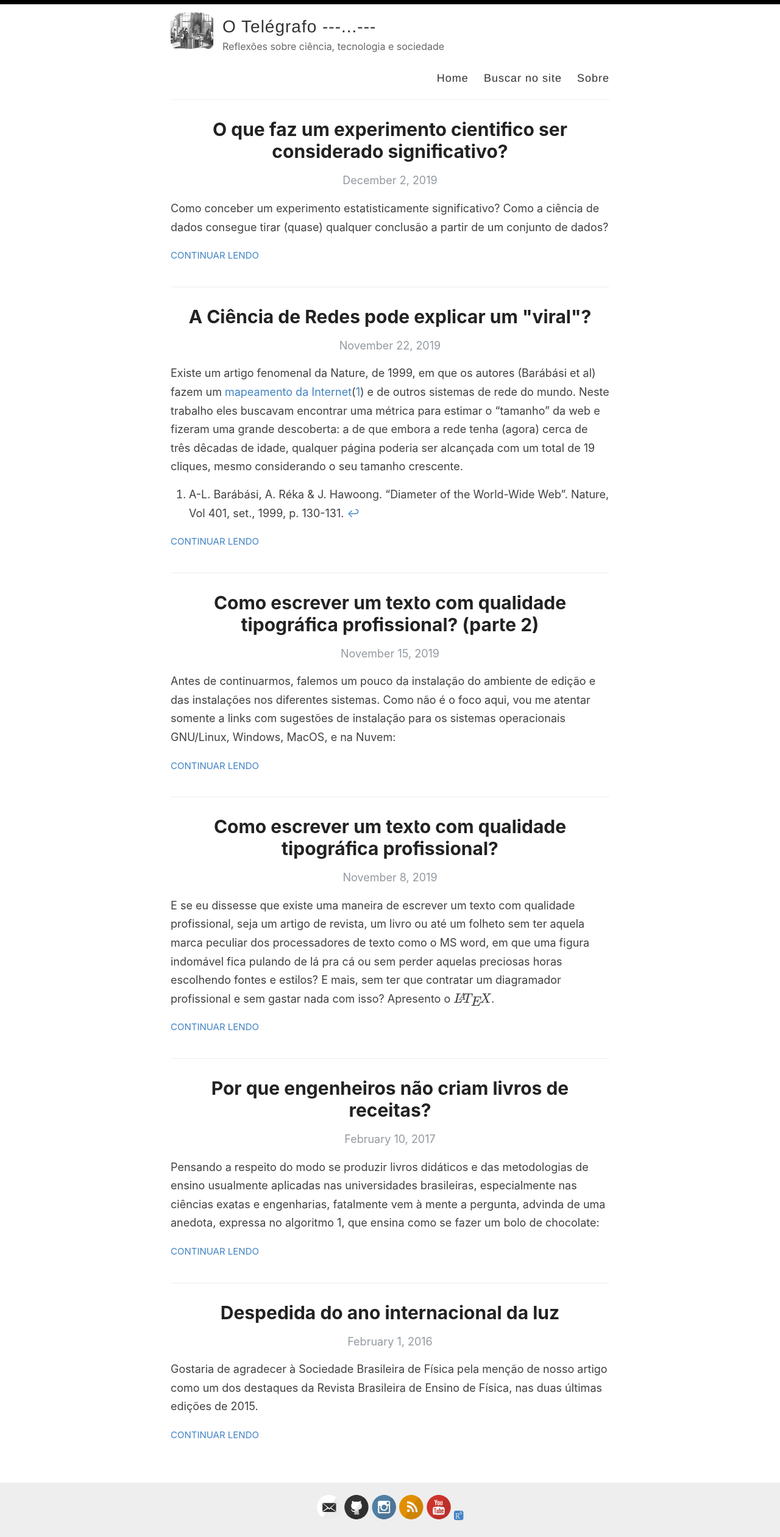
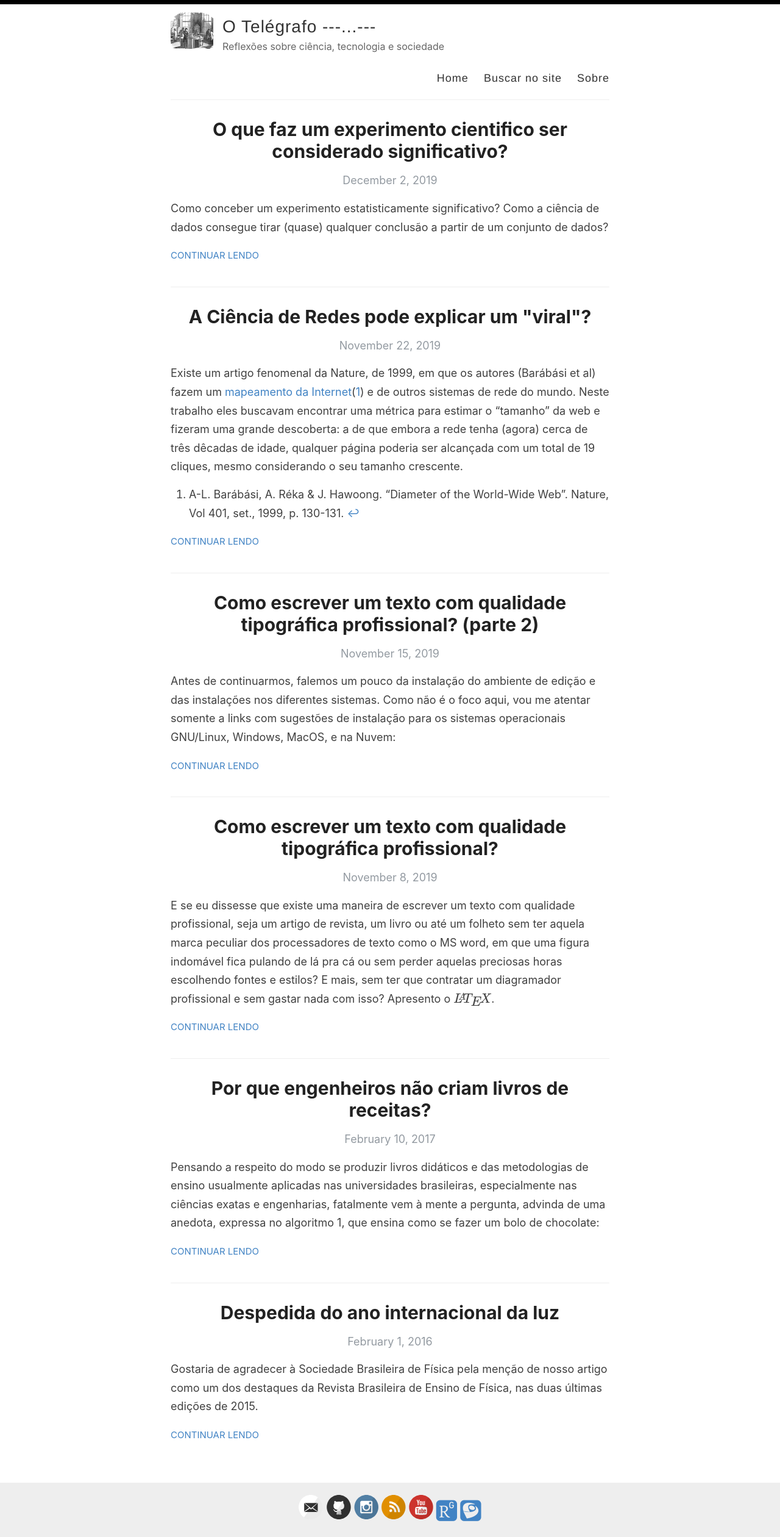
Before and after one commit to tonidandel/otelegrafo_, a Jekyll site: the page built from index.html, in a window 1280 px wide. Shown: the whole page at 61% size. Built offline with Jekyll 4.4.1, drawn with Linux system fonts in a browser that asks for light colours; nearby versions of some CDN libraries; formulas are drawn with MathJax 3; the list of posts is cut into pages by our own code.

Commit message:
lattes_e_teste_tamanho_icones

```diff
--- a/_config.yml
+++ b/_config.yml
@@ -35,6 +35,7 @@ footer-links:
   googleplus: # anything in your profile username that comes after plus.google.com/
   playconsole:
   researchgate: Danny_Tonidandel # includes the RG footer-link
+  lattes: 7661349034478084
 
 # Timezone
   timezone: America/Sao_Paulo
--- a/_includes/svg-icons.html
+++ b/_includes/svg-icons.html
@@ -13,3 +13,4 @@
 {% if site.footer-links.googleplus %}<a href="https://plus.google.com/{{ site.footer-links.googleplus }}"><i class="svg-icon googleplus"></i></a>{% endif %}
 {% if site.footer-links.playconsole %}<a href="https://play.google.com/store/apps/dev?id={{ site.footer-links.playconsole }}"><i class="svg-icon playconsole"></i></a>{% endif %}
 {% if site.footer-links.researchgate %}<a href="https://www.researchgate.net/profile/{{ site.footer-links.researchgate }}"><i class="ai ai-researchgate-square"></i></a>{% endif %}
+{% if site.footer-links.researchgate %}<a href="http://lattes.cnpq.br/{{ site.footer-links.lattes }}"><i class="ai ai-lattes-square"></i></a>{% endif %}
--- a/assets/academicons.css
+++ b/assets/academicons.css
@@ -17,7 +17,8 @@
 .ai {
 	display:inline-block;
 	font:normal normal normal 14px/1 Academicons;
-	font-size:inherit;
+	/*font-size:inherit;*/
+  font-size:40px; /*teste de tamanho de icone*/
 	text-rendering:auto;
 	-webkit-font-smoothing:antialiased;
 	-moz-osx-font-smoothing:grayscale;
```
